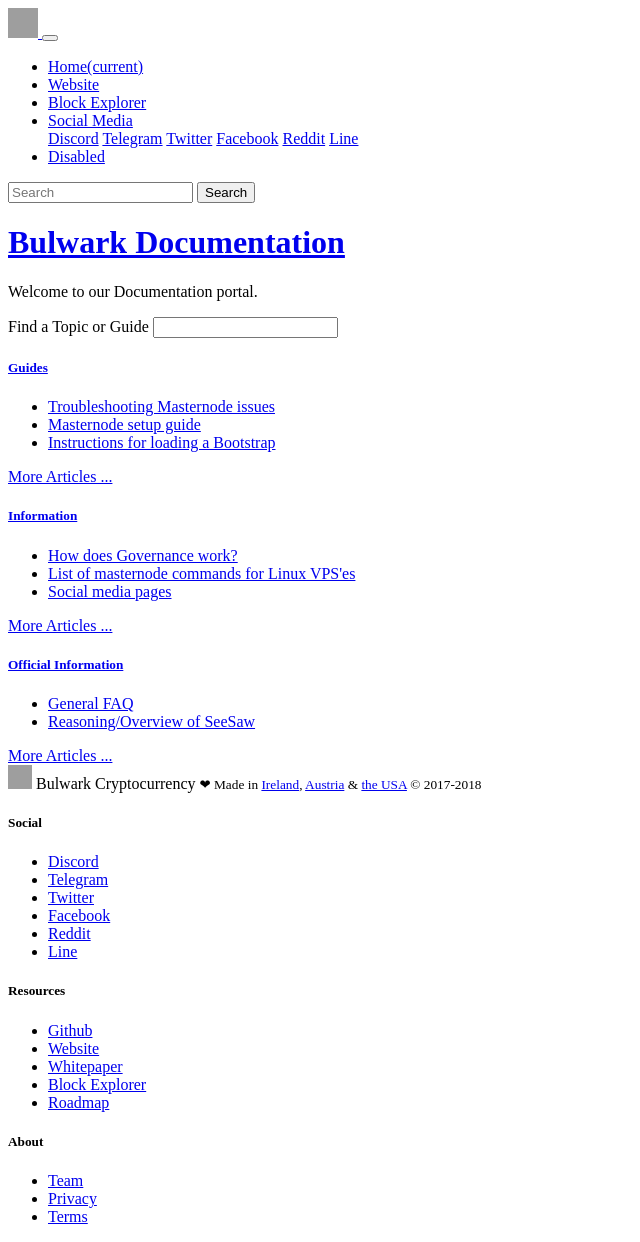
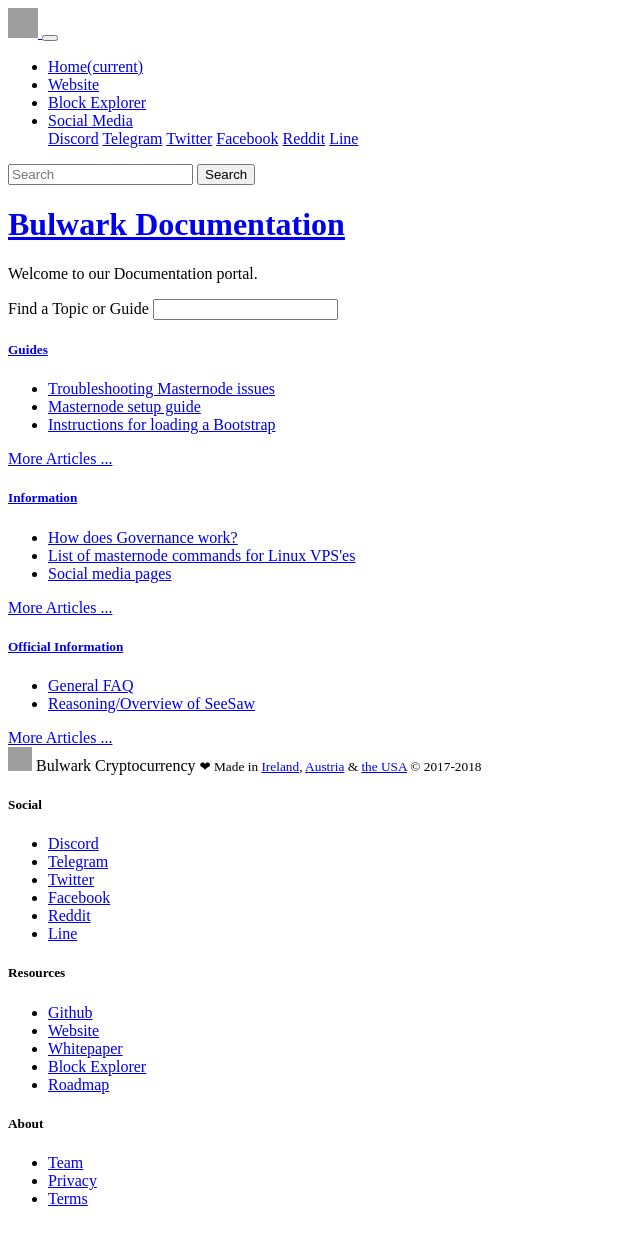
Before and after one commit to bulwark-crypto/Bulwark-KB, a Jekyll site: the page built from _src/index.md, in a window 1280 px wide. Shown: the whole page, without its empty margins (0-640 px from the left). Built offline with Jekyll 4.4.1, drawn with Linux system fonts in a browser that asks for light colours; a script that is not in the unit is left out; grey boxes are pictures that could not be loaded.

Commit message:
Removed disabled button

```diff
--- a/_src/_includes/header.html
+++ b/_src/_includes/header.html
@@ -29,9 +29,6 @@
           <a class="dropdown-item" href="http://line.me/R/ti/g/jO-gyHNqN6">Line</a>
         </div>
       </li>
-      <li class="nav-item">
-        <a class="nav-link disabled" href="#">Disabled</a>
-      </li>
     </ul>
     <form action="/search.html" class="form-inline my-2 my-lg-0">
       <input class="form-control mr-sm-2" type="search" name="q" placeholder="Search" aria-label="Search">
```
